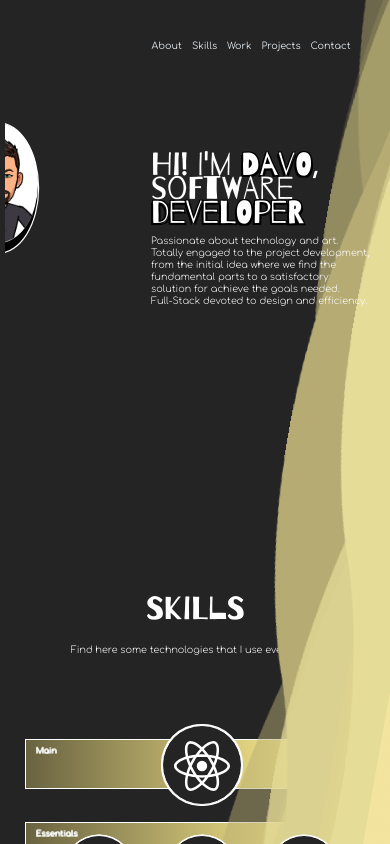
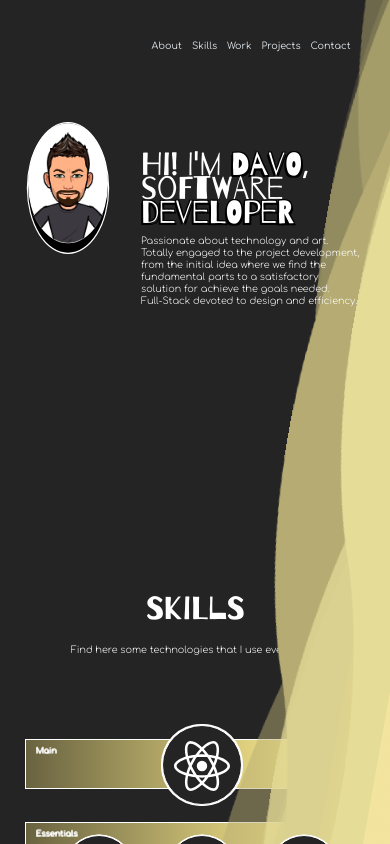
Before and after one commit to DavoSoftwareDeveloper/portfolio, a React (Vite) app: page / in a window 390 px wide. Shown: the top 844 px of the page. Built offline with nearby package versions, Linux system fonts and the light colour scheme.

Commit message:
ajuste foto sx

```diff
--- a/src/index.css
+++ b/src/index.css
@@ -1386,7 +1386,7 @@ font-size: small;
     background-color: black;
     border-radius: 50%;
     border: 3px solid white;
-    margin-left:-50px;
+    margin-left:20px;
     top:-30px;
     transform:scale(0.4);
   }
@@ -1407,7 +1407,7 @@ font-size: small;
 
   .title{
     position: relative;
-    left:-30px;
+    left:-110px;
     top:0px;
     font-size:4rem;
     font-family:Barrio, Helvetica, Arial, sans-serif;
@@ -1429,7 +1429,7 @@ font-size: small;
   }
 
   .text-top{
-    left:-30px;
+    left:-110px;
     position:relative;
     display:flex;
     justify-content:space-between;
```
